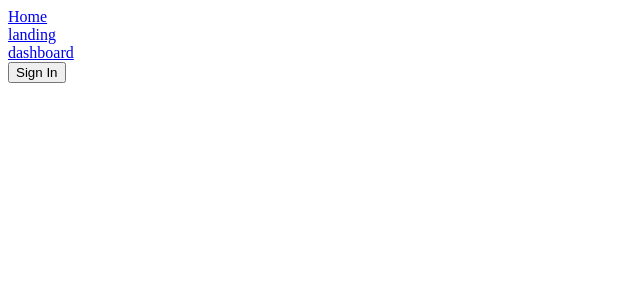
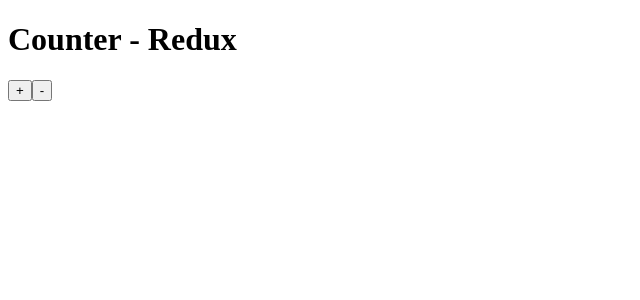
Before and after one commit to shruthi2609/reactfunctional, a React (Create React App) app: page / in a window 1280 px wide. Shown: the top 300 px of the page, without its empty margins (0-640 px from the left). Built offline with nearby package versions, Linux system fonts and the light colour scheme.

Commit message:
10.03 redux

```diff
--- a/package.json
+++ b/package.json
@@ -9,6 +9,7 @@
     "axios": "^0.26.0",
     "react": "^17.0.2",
     "react-dom": "^17.0.2",
+    "react-redux": "^7.2.6",
     "react-router-dom": "^6.2.2",
     "react-scripts": "5.0.0",
     "web-vitals": "^2.1.4"
--- a/src/App.js
+++ b/src/App.js
@@ -1,127 +1,10 @@
-import TestComponent from "./Components/TestComponent"
-import NewComponent from "./Components/NewComponent";
-import FormComponent from "./Components/FormComponent"
-import EffectHook from "./Components/EffectHook";
-import NewsApp from "./Components/NewsApp"
-import NewsAppCopy from "./Components/CopyNews"
-import axios from "axios"
-import Stopwatch from "./Components/Counter";
-import ContactBook from "./Components/ContactBook"
-import RootComponent from "./Components/RootComponent"
-import ContextComponent from "./Components/ContextComponent";
-import {ContextUpdate} from "./Components/UpdateContext"
-import { Parent } from "./Components/FunctionalComponent";
-import {User} from "./Components/RefComponentTwo"
-import {BrowserRouter as Router,Routes,Route,Link, Navigate} from "react-router-dom"
-import Layout from "./Components/Layout";
-//import {Home,DashBoard,About} from "./Components/Layout"
-import LoginComponent from "./Components/LoginComponent"
-import { useState } from "react";
-
+import React from "react"
+import ReduxCounter from "../src/container/counterContainer"
 const App=()=>{
-    const [user,setUser]=useState(null)
-    const handleSignIn=()=>setUser({username:"john",email:"john@gmail.com"})
-    const handleSignOut=()=>setUser(null)
-
     return(
         <div>
-
-{/**<Router>
-    <button>
-    <Link to="/login"> Login</Link>
-    </button>
-    <Routes>
-
-
-    <Route path="/" element={<Layout></Layout>}>
-        <Route path="home" element={<Home></Home>}></Route>
-        <Route path="dashboard/:username/:role" element={<DashBoard></DashBoard>}></Route>
-        <Route path="about" element={<About></About>}></Route>
-    </Route>
-
-    <Route path="/login" element={<LoginComponent></LoginComponent>}></Route>
-    </Routes>
-    </Router>*
-    //protected Routes*/}
-    <Router>
-        <Navigation></Navigation>
-{
-    user?
-
-    <button onClick={handleSignOut}>Sign Out</button>:
-    <button onClick={handleSignIn}>Sign In</button>
-}
-    <Routes>
-        <Route path="/home" element={
-        <ProtectedRoute user={user}>
-        <Home>
-        </Home>
-        </ProtectedRoute>
-        }></Route>
-         <Route path="/dashboard" element={
-        <ProtectedRoute user={user}>
-        <DashBoard></DashBoard>
-        </ProtectedRoute>
-        }></Route>
-        <Route path="/landing" element={<Landing></Landing>}></Route>
-    </Routes>
-    </Router>
+<ReduxCounter></ReduxCounter>
         </div>
     )
 }
-const Landing=()=>{
-    return(
-        <div>
-            <h1>Landing Page : Public</h1>
-        </div>
-    )
-}
-const Home=(props)=>{
-    return(
-        <div>
-        <h1>Home Page : Private</h1>
-        </div>
-    )
-}
-const DashBoard=(props)=>{
-    return(
-        <div>
-        <h1>DashBoard  : Private</h1>
-        </div>
-    )
-}
-/*const Home =(props)=>{
-    if(props.user){
-        return(
-            <div>
-                 <h1>Home Page : Private</h1>
-            </div>
-        )
-    }
-    return(
-     /*   <div>
-             <h1>Sorry Login again!</h1>
-        </div>
-        <Navigate to="/landing"></Navigate>
-
-    )
-}*/
-const Navigation=()=>{
-    return(
-    <nav>
-        <Link to="/home">Home</Link> <br></br>
-        <Link to="/landing">landing</Link><br></br>
-        <Link to="/dashboard">dashboard</Link>
-    </nav>
-    )
-}
-const ProtectedRoute =(props)=>{
-  if(props.user){
-    return props.children
-  }
-  else{
-      return <Navigate to="/landing"></Navigate>
-  }
-}
-
 export default App;
--- /dev/null
+++ b/src/Components/ReduxCounter.js
@@ -0,0 +1,12 @@
+const ReduxCounter =(props)=>{
+    return(
+        <div>
+            {console.log(props)}
+            <h1>Counter - Redux </h1>
+            <button onClick={props.increment}>+</button>
+            {props.count}
+            <button  onClick={props.decrement}>-</button>
+        </div>
+    )
+}
+export default ReduxCounter
--- /dev/null
+++ b/src/actions/index.js
@@ -0,0 +1,10 @@
+export const increment=()=>{
+    return{
+        type:"INCREMENT"
+    }
+}
+export const decrement=()=>{
+    return{
+        type:"DECREMENT"
+    }
+}
--- /dev/null
+++ b/src/container/counterContainer.js
@@ -0,0 +1,15 @@
+import { increment,decrement } from "../actions";
+import { connect } from "react-redux";
+import ReduxCounter from "../Components/ReduxCounter";
+const mapStateToProps=(state)=>{
+    return{
+        count:state
+    }
+}
+const mapDispatchToProps=(dispatch)=>{
+    return{
+        increment:()=>dispatch(increment()),
+        decrement:()=>dispatch(decrement()),
+    }
+}
+export default connect(mapStateToProps,mapDispatchToProps)(ReduxCounter)
--- a/src/index.js
+++ b/src/index.js
@@ -1,4 +1,13 @@
 import React from "react"
 import ReactDOM from "react-dom"
-import App from './App'
-ReactDOM.render(<App></App>,document.getElementById("root"))
+import App from "./App"
+import {createStore} from "redux"
+import { Provider } from "react-redux"
+import reducer from "../src/reducer"
+import { useReducer } from "react"
+const store=createStore(reducer)
+ReactDOM.render(
+<Provider store={store}>
+<App></App>
+</Provider>,
+document.getElementById("root"))
--- /dev/null
+++ b/src/indexx.js
@@ -0,0 +1,4 @@
+import React from "react"
+import ReactDOM from "react-dom"
+import App from './App'
+ReactDOM.render(<App></App>,document.getElementById("root"))
--- /dev/null
+++ b/src/reducer/index.js
@@ -0,0 +1,10 @@
+function reducer(state=0,action){
+    switch(action.type){
+        case "INCREMENT":
+            return state+1
+        case "DECREMENT":
+            return state-1
+    }
+}
+
+export default reducer
```
Also changed, not shown: src/Appp.js (added, +127 -0 lines), 1 other file (tests, documents, lock files or other folders).
